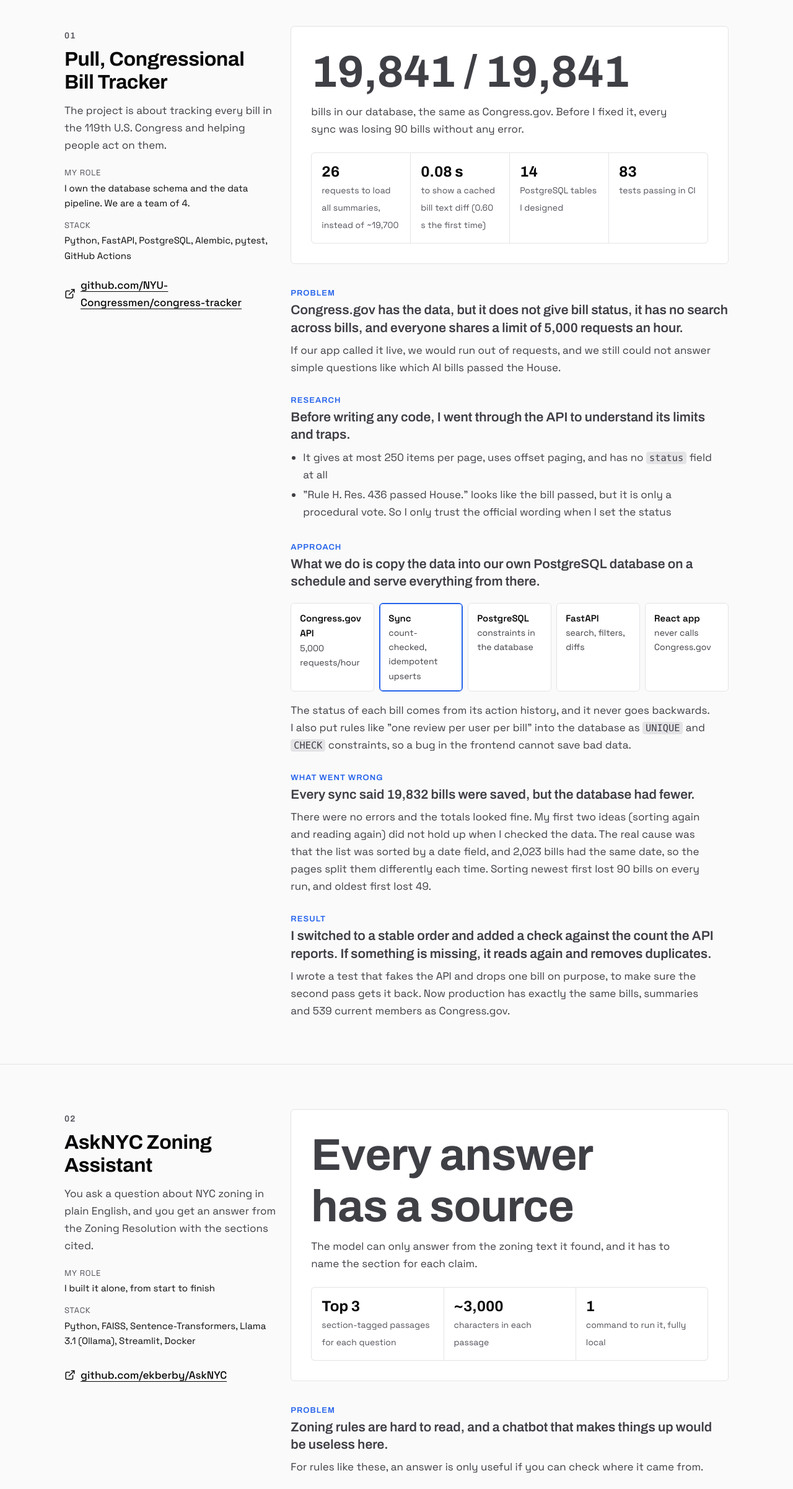
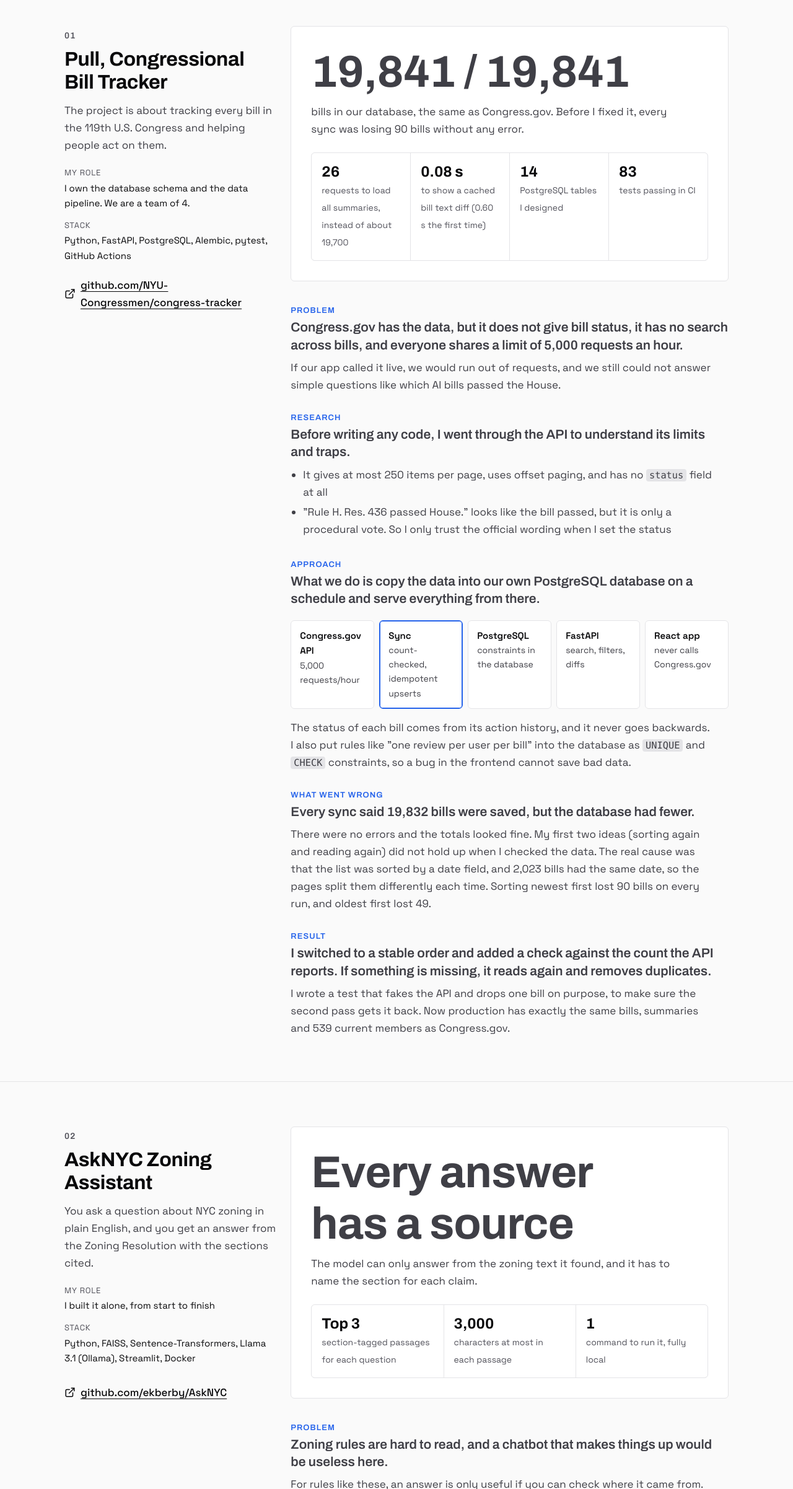
Before and after one commit to ekberby/ekberby.github.io, a plain HTML site: page index.html in a window 1280 px wide. Shown: the part 1270-3673 px from the top of the page at 62% size. Drawn offline with Linux system fonts and the light colour scheme.

Commit message:
Remove ~ symbols, update resume

```diff
--- a/index.html
+++ b/index.html
@@ -280,7 +280,7 @@ footer { padding: 24px 0 40px; color: var(--muted); font-size: 14px; border-top:
         <p class="display">19,841 / 19,841</p>
         <p>bills in our database, the same as Congress.gov. Before I fixed it, every sync was losing 90 bills without any error.</p>
         <ul class="stats">
-          <li><b>26</b><span>requests to load all summaries, instead of ~19,700</span></li>
+          <li><b>26</b><span>requests to load all summaries, instead of about 19,700</span></li>
           <li><b>0.08 s</b><span>to show a cached bill text diff (0.60 s the first time)</span></li>
           <li><b>14</b><span>PostgreSQL tables I designed</span></li>
           <li><b>83</b><span>tests passing in CI</span></li>
@@ -348,7 +348,7 @@ footer { padding: 24px 0 40px; color: var(--muted); font-size: 14px; border-top:
         <p>The model can only answer from the zoning text it found, and it has to name the section for each claim.</p>
         <ul class="stats">
           <li><b>Top 3</b><span>section-tagged passages for each question</span></li>
-          <li><b>~3,000</b><span>characters in each passage</span></li>
+          <li><b>3,000</b><span>characters at most in each passage</span></li>
           <li><b>1</b><span>command to run it, fully local</span></li>
         </ul>
       </div>
```
